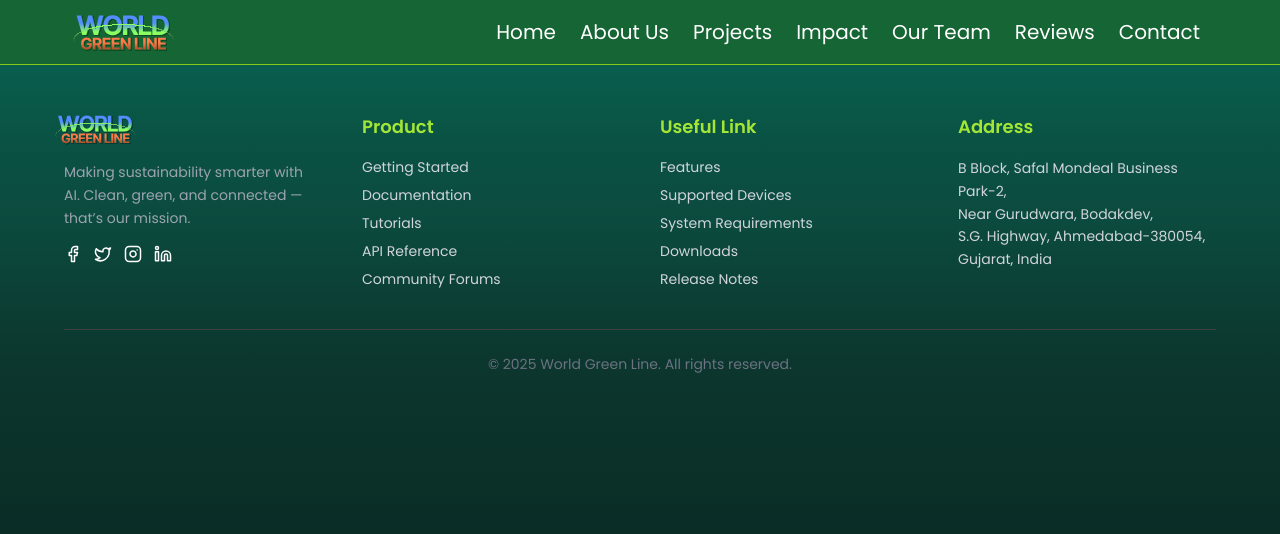
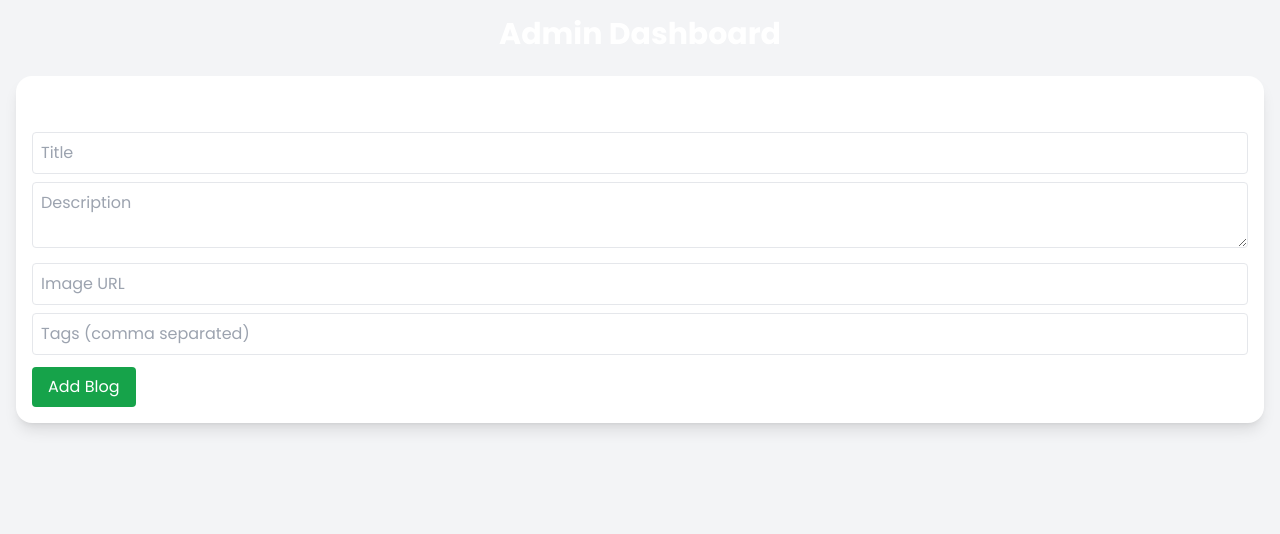
Before and after one commit to tarunkumar-sys/wgl, a React (Vite) app: page /bgadmin in a window 1280 px wide. Shown: the top 534 px of the page. Built offline with nearby package versions, Linux system fonts and the light colour scheme.

Commit message:
created blog section

```diff
--- a/package.json
+++ b/package.json
@@ -20,6 +20,7 @@
     "echarts": "^5.6.0",
     "echarts-for-react": "^3.0.2",
     "firebase": "^12.0.0",
+    "framer-motion": "^12.23.12",
     "googleapis": "^154.0.0",
     "idb": "^8.0.3",
     "lucide-react": "^0.344.0",
--- a/src/App.jsx
+++ b/src/App.jsx
@@ -6,7 +6,6 @@ import AboutSection from "./components/AboutSection";
 import ProjectsSection from "./components/ProjectsSection";
 import ImpactSection from "./components/ImpactSection";
 import TeamSection from "./components/TeamSection";
-// import CustomCursor from "./components/CustomCursor";
 import ReviewsPage from "./components/ReviewsPage";
 import DonatePage from "./components/DonatePage";
 import HomeSection from "./components/HomeSection";
@@ -14,6 +13,9 @@ import ScrollToTop from "./components/ScrollToTop";
 import ContactSection from "./components/ContactSection";
 import Admin from "./components/Admin";
 import Featuredproject from "./components/Featuredproject";
+import BlogsPage from "./pages/BlogsPage";
+import SingleBlogPage from "./pages/SingleBlogPage";
+import AdminPage from "./pages/AdminPage";
 
 const HomePage = () => (
   <div className="mx-auto">
@@ -30,15 +32,17 @@ const HomePage = () => (
 
 const Layout = ({ children }) => {
   const location = useLocation();
-  const isAdminPage = location.pathname.toLowerCase() === "/admin";
+  const hideLayout =
+    location.pathname.toLowerCase() === "/admin" ||
+    location.pathname.toLowerCase() === "/bgadmin";
 
   return (
     <>
-      {!isAdminPage && <Loader />}
+      {!hideLayout && <Loader />}
       <ScrollToTop />
-      {!isAdminPage && <Navbar />}
+      {!hideLayout && <Navbar />}
       {children}
-      {!isAdminPage && <Footer />}
+      {!hideLayout && <Footer />}
     </>
   );
 };
@@ -49,6 +53,9 @@ const App = () => (
       <Routes>
         <Route path="/" element={<HomePage />} />
         <Route path="/donate" element={<DonatePage />} />
+        <Route path="/blogs" element={<BlogsPage />} />
+        <Route path="/blogs/:id" element={<SingleBlogPage />} />
+        <Route path="/bgadmin" element={<AdminPage />} />
         <Route path="/admin" element={<Admin />} />
       </Routes>
     </Layout>
--- /dev/null
+++ b/src/components/AdminPanel.jsx
@@ -0,0 +1,44 @@
+import { useState } from "react";
+
+export default function AdminPanel({ addBlog }) {
+  const [title, setTitle] = useState("");
+  const [description, setDescription] = useState("");
+  const [image, setImage] = useState("");
+  const [tags, setTags] = useState("");
+
+  const handleAdd = () => {
+    if (!title || !description || !image) return;
+    addBlog({
+      id: Date.now(),
+      title,
+      description,
+      image,
+      tags: tags.split(",").map(t => t.trim()),
+      comments: [],
+    });
+    setTitle("");
+    setDescription("");
+    setImage("");
+    setTags("");
+  };
+
+  return (
+    <div className="bg-white p-4 rounded-2xl shadow-lg">
+      <h2 className="text-xl font-semibold mb-3">Create Blog</h2>
+      <input className="border p-2 w-full mb-2 rounded" placeholder="Title"
+        value={title} onChange={(e) => setTitle(e.target.value)} />
+      <textarea className="border p-2 w-full mb-2 rounded" placeholder="Description"
+        value={description} onChange={(e) => setDescription(e.target.value)} />
+      <input className="border p-2 w-full mb-2 rounded" placeholder="Image URL"
+        value={image} onChange={(e) => setImage(e.target.value)} />
+      <input className="border p-2 w-full mb-3 rounded" placeholder="Tags (comma separated)"
+        value={tags} onChange={(e) => setTags(e.target.value)} />
+      <button
+        onClick={handleAdd}
+        className="bg-green-600 text-white px-4 py-2 rounded hover:bg-green-700"
+      >
+        Add Blog
+      </button>
+    </div>
+  );
+}
--- /dev/null
+++ b/src/components/Blog/BlogCard.jsx
@@ -0,0 +1,26 @@
+import { Link } from "react-router-dom";
+
+export default function BlogCard({ blog }) {
+  return (
+    <div className="bg-white shadow rounded-2xl overflow-hidden hover:shadow-lg transition">
+      <img src={blog.image} alt={blog.title} className="w-full h-40 object-cover" />
+      <div className="p-4">
+        <h2 className="text-xl font-semibold">{blog.title}</h2>
+        <p className="text-gray-600 line-clamp-2">{blog.description}</p>
+        <div className="mt-2 flex flex-wrap gap-1">
+          {blog.tags.map((tag, i) => (
+            <span key={i} className="bg-blue-100 text-blue-600 px-2 py-1 rounded text-xs">
+              #{tag}
+            </span>
+          ))}
+        </div>
+        <Link
+          to={`/blogs/${blog.id}`}
+          className="block text-center mt-3 bg-green-600 text-white py-2 rounded hover:bg-green-700"
+        >
+          Read More
+        </Link>
+      </div>
+    </div>
+  );
+}
--- /dev/null
+++ b/src/components/Blog/CommentSection.jsx
@@ -0,0 +1,38 @@
+import { useState } from "react";
+
+export default function CommentSection({ comments, addComment }) {
+  const [comment, setComment] = useState("");
+
+  const handlePost = () => {
+    if (!comment) return;
+    addComment(comment);
+    setComment("");
+  };
+
+  return (
+    <div className="mt-6">
+      <h3 className="text-lg font-semibold">Comments</h3>
+      {comments.length === 0 && <p>No comments yet.</p>}
+      <ul className="mt-2 space-y-2">
+        {comments.map((c, i) => (
+          <li key={i} className="bg-gray-100 p-2 rounded">{c}</li>
+        ))}
+      </ul>
+      <div className="flex gap-2 mt-3">
+        <input
+          type="text"
+          placeholder="Add a comment"
+          value={comment}
+          onChange={(e) => setComment(e.target.value)}
+          className="border p-2 flex-1 rounded"
+        />
+        <button
+          onClick={handlePost}
+          className="bg-blue-600 text-white px-4 rounded"
+        >
+          Post
+        </button>
+      </div>
+    </div>
+  );
+}
--- a/src/components/Navbar.jsx
+++ b/src/components/Navbar.jsx
@@ -1,5 +1,4 @@
-// src/components/Navbar.jsx
-import { Menu, X } from "lucide-react";
+import { Menu, X, ChevronDown } from "lucide-react";
 import { useState } from "react";
 import { useNavigate, useLocation } from "react-router-dom";
 import logo from "/images/logo.svg";
@@ -7,12 +6,12 @@ import { navItems } from "../constants";
 
 const Navbar = () => {
   const [mobileDrawerOpen, setMobileDrawerOpen] = useState(false);
+  const [openSubMenu, setOpenSubMenu] = useState(null);
   const navigate = useNavigate();
   const location = useLocation();
 
   const handleNavClick = (href) => {
     setMobileDrawerOpen(false);
-
     if (href.startsWith("#")) {
       const id = href.slice(1);
 
@@ -30,61 +29,103 @@ const Navbar = () => {
   };
 
   return (
-    <nav className="sticky no-cursor top-0 z-50 py-3 bg-green-800 text-white">
-      <div className="container mx-auto px-4 relative">
-        <div className="flex justify-between sm:px-16 items-center">
+    <nav className="sticky top-0 z-50 py-3 bg-green-800 text-white shadow-lg">
+      <div className="container mx-auto px-4 relative flex justify-between items-center">
+        {/* Logo */}
         <div className="flex items-center">
-            <img
-              src={logo}
-              alt="Logo"
-              className="h-10 w-10  ml-6 sm:mr-2 scale-[3]"
-            />
-            {/* <span className="text-xl">World Green Line</span> */}
+          <img src={logo} alt="Logo" className="h-10 w-10 ml-6 sm:mr-2 scale-[3]" />
         </div>
 
+        {/* Desktop Menu */}
         <ul className="hidden lg:flex space-x-6">
           {navItems.map((item, index) => (
-              <li
-                key={index} // change remove text size if it is too big
+            <li key={index} className="relative group">
+              <span
                 className="cursor-pointer sm:text-xl hover:text-green-300 transition-all"
-                onClick={() => handleNavClick(item.href)}
+                onClick={() => !item.subMenu && handleNavClick(item.href)}
               >
                 {item.label}
+              </span>
+              {item.subMenu && (
+                <ul className="absolute left-0 mt-2 bg-white text-green-800 rounded shadow-lg opacity-0 invisible group-hover:opacity-100 group-hover:visible transition-all duration-300 min-w-[150px]">
+                  {item.subMenu.map((subItem, i) => (
+                    <li
+                      key={i}
+                      className="px-4 py-2 hover:bg-green-100 cursor-pointer"
+                      onClick={() => handleNavClick(subItem.href)}
+                    >
+                      {subItem.label}
+                    </li>
+                  ))}
+                </ul>
+              )}
             </li>
           ))}
         </ul>
 
-          <div className="no-cursor lg:hidden">
+        {/* Mobile Menu Icon */}
+        <div className="lg:hidden">
           <button onClick={() => setMobileDrawerOpen(!mobileDrawerOpen)}>
             {mobileDrawerOpen ? <X /> : <Menu />}
           </button>
         </div>
       </div>
 
-        {mobileDrawerOpen && (
-          <div className="no-cursor lg:hidden mt-4">
-            <ul className="flex  flex-col space-y-4">
+      {/* Mobile Drawer */}
+      <div
+        className={`fixed top-0 right-0 h-full w-64 bg-green-900 text-white shadow-2xl transform ${
+          mobileDrawerOpen ? "translate-x-0" : "translate-x-full"
+        } transition-transform duration-300 lg:hidden`}
+      >
+        <div className="flex justify-between items-center p-4 border-b border-green-700">
+          <span className="text-lg font-semibold">Menu</span>
+          <button onClick={() => setMobileDrawerOpen(false)}>
+            <X />
+          </button>
+        </div>
+        <ul className="flex flex-col p-4 space-y-4">
           {navItems.map((item, index) => (
-                <li
-                  key={index}
-                  className="cursor-pointer hover:text-lime-300 text-center"
+            <li key={index}>
+              {!item.subMenu ? (
+                <span
+                  className="cursor-pointer hover:text-lime-300 block text-left"
                   onClick={() => handleNavClick(item.href)}
                 >
                   {item.label}
+                </span>
+              ) : (
+                <>
+                  <div
+                    className="flex justify-between items-center cursor-pointer hover:text-lime-300"
+                    onClick={() =>
+                      setOpenSubMenu(openSubMenu === index ? null : index)
+                    }
+                  >
+                    <span>{item.label}</span>
+                    <ChevronDown
+                      className={`transform transition-transform ${
+                        openSubMenu === index ? "rotate-180" : ""
+                      }`}
+                    />
+                  </div>
+                  {openSubMenu === index && (
+                    <ul className="ml-4 mt-2 space-y-2">
+                      {item.subMenu.map((subItem, i) => (
+                        <li
+                          key={i}
+                          className="cursor-pointer hover:text-lime-300"
+                          onClick={() => handleNavClick(subItem.href)}
+                        >
+                          {subItem.label}
                         </li>
                       ))}
-              {/* <button
-                onClick={() => {
-                  setMobileDrawerOpen(false);
-                  navigate("/donate");
-                }}
-                className="bg-green-600 hover:bg-green-700 mt-4 py-2 px-4 rounded"
-              >
-                Donate Us
-              </button> */}
                     </ul>
-          </div>
                   )}
+                </>
+              )}
+            </li>
+          ))}
+        </ul>
       </div>
     </nav>
   );
--- a/src/components/TeamSection.jsx
+++ b/src/components/TeamSection.jsx
@@ -128,7 +128,7 @@ const TeamSection = () => {
           onClick={() => swiperRef.current?.slideNext()}
           className="hidden sm:flex absolute  -right-16 top-1/2 -translate-y-1/2 z-10 p-3 rounded-full no-cursor hover:bg-green-600"
         >
-          <ChevronRight className="w-6 h-6 scale-[2] text-white" />
+          <ChevronRight className="w-7 h-7 scale-[2] text-white" />
         </button>
 
         <Swiper
--- a/src/constants/index.jsx
+++ b/src/constants/index.jsx
@@ -2,11 +2,19 @@ export const navItems = [
   { label: "Home", href: "#home" },
   { label: "About Us", href: "#about" },
   { label: "Projects", href: "#projects" },
-  { label: "Impact", href: "#impact" },
+  {
+    label: "Impact",
+    href: "#impact",
+    subMenu: [
+      { label: "Our Impact", href: "#impact" },
+      { label: "Blogs", href: "/blogs" },
+    ],
+  },
   { label: "Our Team", href: "#team" },
   { label: "Reviews", href: "#reviews" },
   { label: "Contact", href: "#contact" },
 ];
+
 
 
 export const resourcesLinks = [
--- a/src/index.css
+++ b/src/index.css
@@ -47,9 +47,10 @@
 
 body {
   margin: 0;
-  height: 100vh;
+  height: 100%;
   width: 100%;
   color: #fff;
+  overflow-x: hidden;
 
   background-image: linear-gradient(
     180deg,
@@ -104,31 +105,3 @@ html {
     background-color: rgba(255, 255, 255, 0.2);
     border: 1px solid rgba(4, 255, 0, 0.125);
 }
-
-
-
-
-.flip-card {
-  perspective: 1000px;
-}
-.flip-card-inner {
-  position: relative;
-  width: 100%;
-  height: 100%;
-  transform-style: preserve-3d;
-  transition: transform 0.6s;
-}
-.flip-card:hover .flip-card-inner {
-  transform: rotateY(180deg);
-}
-.flip-card-front,
-.flip-card-back {
-  position: absolute;
-  width: 100%;
-  height: 100%;
-  backface-visibility: hidden;
-  border-radius: 1.5rem;
-}
-.flip-card-back {
-  transform: rotateY(180deg);
-}
--- /dev/null
+++ b/src/pages/AdminPage.jsx
@@ -0,0 +1,17 @@
+import { useState } from "react";
+import AdminPanel from "../components/AdminPanel";
+
+export default function AdminPage() {
+  const [blogs, setBlogs] = useState([]);
+
+  const addBlog = (blog) => {
+    setBlogs([...blogs, blog]);
+  };
+
+  return (
+    <div className="min-h-screen bg-gray-100 p-4">
+      <h1 className="text-3xl font-bold text-center mb-6">Admin Dashboard</h1>
+      <AdminPanel addBlog={addBlog} />
+    </div>
+  );
+}
--- /dev/null
+++ b/src/pages/BlogsPage.jsx
@@ -0,0 +1,26 @@
+import { useState } from "react";
+import BlogCard from "../components/Blog/BlogCard";
+
+export default function BlogsPage() {
+  const [blogs] = useState([
+    {
+      id: 1,
+      title: "React Blog Example",
+      description: "Learn how to build blogs in React + Tailwind.",
+      image: "https://source.unsplash.com/random/400x200?react",
+      tags: ["React", "Tailwind"],
+      comments: [],
+    },
+  ]);
+
+  return (
+    <div className="min-h-screen bg-gray-100 p-6">
+      <h1 className="text-3xl font-bold text-center mb-6">Blogs</h1>
+      <div className="grid md:grid-cols-3 gap-6">
+        {blogs.map((blog) => (
+          <BlogCard key={blog.id} blog={blog} />
+        ))}
+      </div>
+    </div>
+  );
+}
--- /dev/null
+++ b/src/pages/SingleBlogPage.jsx
@@ -0,0 +1,47 @@
+import { useState } from "react";
+import { useParams, Link } from "react-router-dom";
+import CommentSection from "../components/Blog/CommentSection";
+
+export default function SingleBlogPage() {
+  const { id } = useParams();
+  const [blog, setBlog] = useState({
+    id: 1,
+    title: "React Blog Example",
+    description: "Full blog content goes here...",
+    image: "https://source.unsplash.com/random/400x200?blog",
+    tags: ["React", "Tailwind"],
+    comments: ["Nice post!"],
+  });
+
+  const addComment = (comment) => {
+    setBlog({ ...blog, comments: [...blog.comments, comment] });
+  };
+
+  return (
+    <div className="min-h-screen bg-gray-100 p-6">
+      <Link to="/" className="text-blue-600 hover:underline">
+        ← Back
+      </Link>
+      <div className="bg-white p-6 rounded-2xl shadow mt-4">
+        <img
+          src={blog.image}
+          alt={blog.title}
+          className="w-full h-60 object-cover rounded"
+        />
+        <h1 className="text-3xl font-bold mt-4">{blog.title}</h1>
+        <p className="text-gray-700 mt-2">{blog.description}</p>
+        <div className="mt-3 flex flex-wrap gap-2">
+          {blog.tags.map((tag, i) => (
+            <span
+              key={i}
+              className="bg-blue-100 text-blue-600 px-2 py-1 rounded text-xs"
+            >
+              #{tag}
+            </span>
+          ))}
+        </div>
+        <CommentSection comments={blog.comments} addComment={addComment} />
+      </div>
+    </div>
+  );
+}
```
Also changed, not shown: 1 other file (tests, documents, lock files or other folders). Lines whose indentation alone changed are shown as unchanged.
